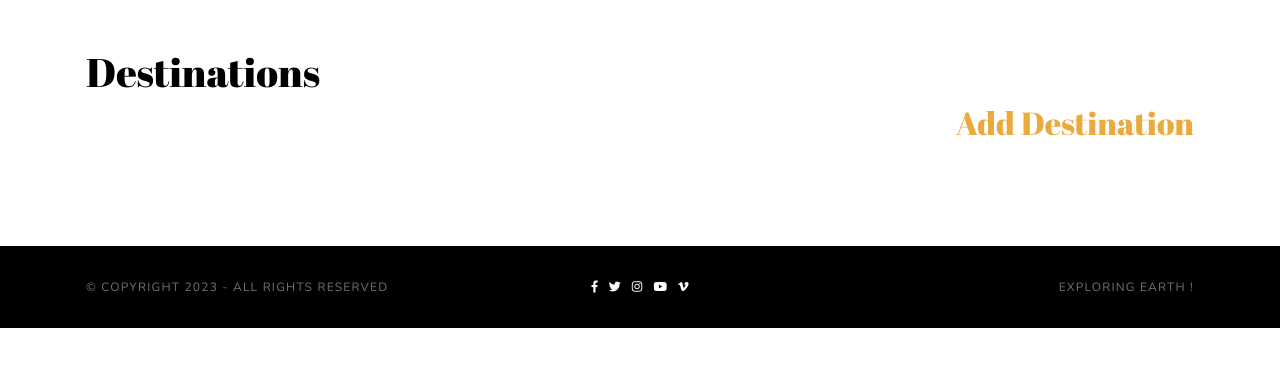
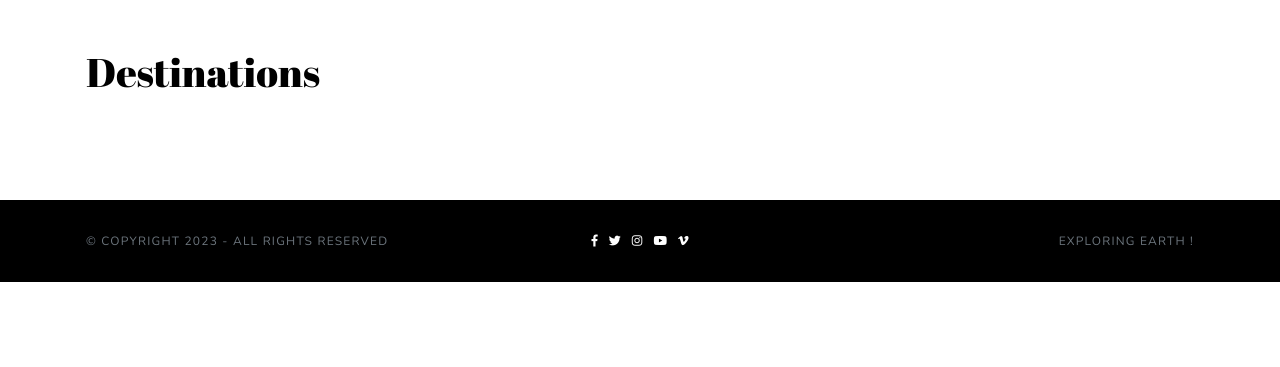
Before and after one commit to wjdonaldson/exploringearth, a Django app: page /destinations/ in a window 1280 px wide. Shown: the part 292-659 px from the top of the page. Run offline with Django 3.2, Linux system fonts and the light colour scheme; data that the repository does not hold is empty; some libraries are stand-ins or nearby versions.

Commit message:
Remove Add Destinations option

```diff
--- a/main_app/templates/main_app/destination_list.html
+++ b/main_app/templates/main_app/destination_list.html
@@ -2,9 +2,6 @@
 {% block content %}
 
 <h1>Destinations</h1>
-<div align="right">
-    <h2><a href="{% url 'destinations_create' %}">Add Destination</a></h2>
-</div>
 {% for destination in destination_list %}
     <div align="center">
         <span class="card-title">
```
